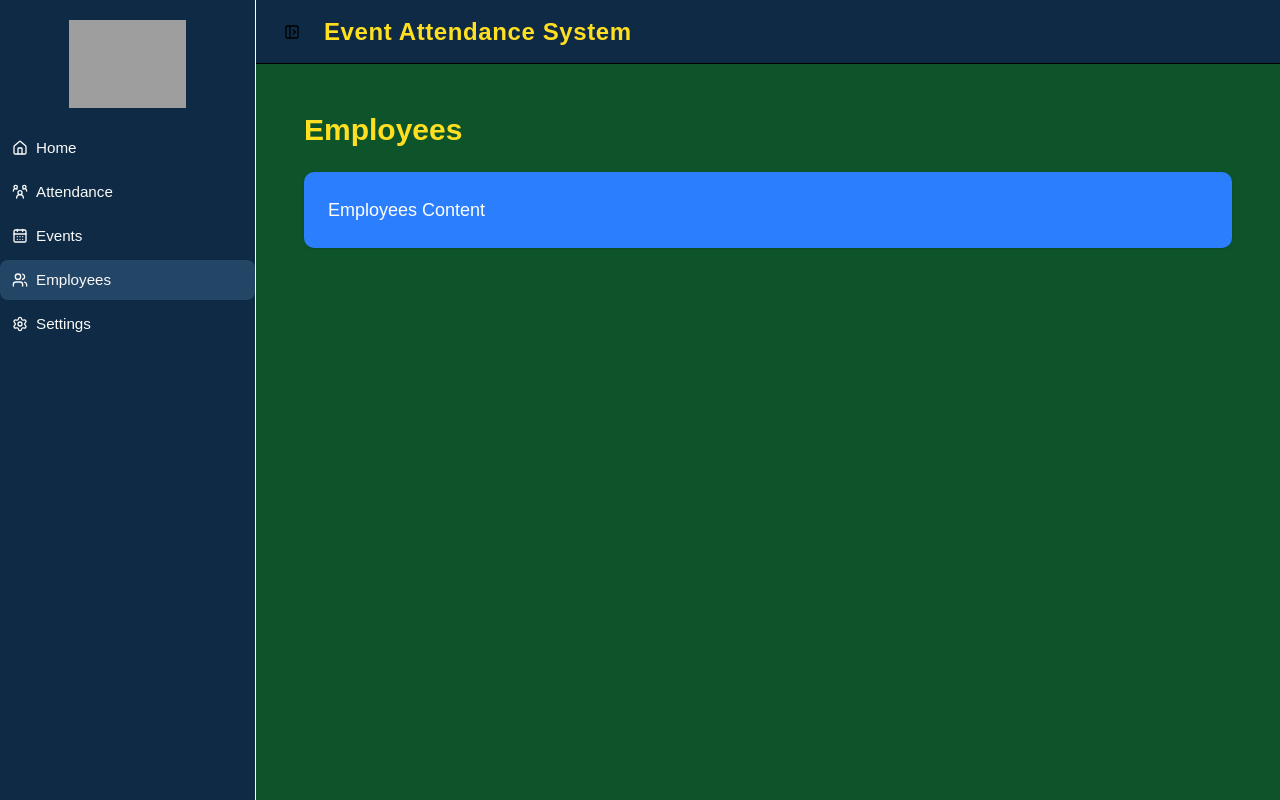
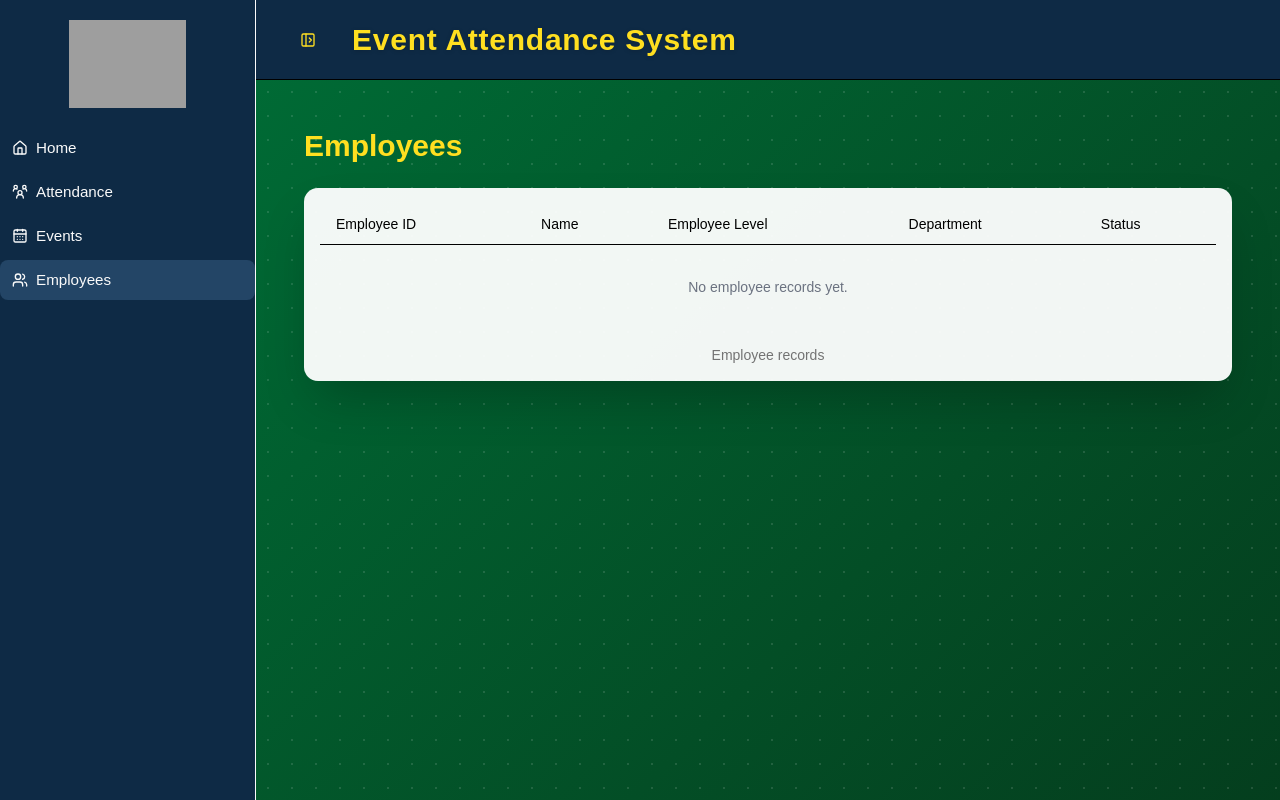
Before and after one commit to trustmeimadev/ojt-guide, a React (Vite) app in the folder eventattendancejs.client/: page /employees in a window 1280 px wide. Built offline with nearby package versions, Linux system fonts and the light colour scheme; grey boxes are pictures that could not be loaded.

Commit message:
Changes applied and some are added

```diff
--- a/eventattendancejs.client/src/App.css
+++ b/eventattendancejs.client/src/App.css
@@ -80,6 +80,11 @@
         linear-gradient(135deg, oklch(46% 0.12 152.535), oklch(32% 0.08 152.535));
     background-size: 24px 24px, 100% 100%;
 }
+
+/* Keep the page shell transparent so the shared patterned background remains visible. */
+.page-shell {
+    background: transparent;
+}
 /* Full-page layout reset for the routed application. */
 #root {
     width: 100%;
--- a/eventattendancejs.client/src/components/app-layout.jsx
+++ b/eventattendancejs.client/src/components/app-layout.jsx
@@ -13,14 +13,14 @@ export default function AppLayout() { //Dashboard layout with sidebar and routed
 
             <SidebarInset>
                 {/* Sidebar toggle and current page title. */}
-                <header className="flex h-16 items-center gap-3 border-b bg-sidebar px-4"> {/* This changes the background color of the header */}
-                    <SidebarTrigger className="size-10 [&_svg]:size-6" />
-                    <h1 className="min-w-max whitespace-nowrap text-2xl font-bold tracking-wide text-yellow-300">
+                <header className="flex h-20 items-center gap-4 border-b bg-sidebar px-6"> {/* This changes the background color of the header */}
+                    <SidebarTrigger className="size-14 text-yellow-300 [&_svg]:size-9" />
+                    <h1 className="min-w-max whitespace-nowrap text-3xl font-extrabold tracking-wide text-yellow-300 drop-shadow-sm">
                         Event Attendance System
                     </h1>
                 </header>
 
-                <main className="flex-1 p-4">
+                <main className="page-background min-h-[calc(100vh-5rem)] flex-1 p-4">
 
                     <Outlet />
                 </main>
--- a/eventattendancejs.client/src/components/app-sidebar.jsx
+++ b/eventattendancejs.client/src/components/app-sidebar.jsx
@@ -1,7 +1,6 @@
 import { // Importing necessary icons from the lucide-react library for use in the sidebar navigation.
     CalendarDays,
     Users,
-    Settings,
     Home,
     UserRoundGroup,
 } from "lucide-react";
@@ -43,12 +42,6 @@ const items = [
         url: "/employees",
         icon: Users,
         // page: "employees",
-    },
-    {
-        title: "Settings",
-        url: "/settings",
-        icon: Settings,
-        // page: "settings",
     },
 ];
 
--- a/eventattendancejs.client/src/components/page-shell.jsx
+++ b/eventattendancejs.client/src/components/page-shell.jsx
@@ -6,7 +6,7 @@ export default function PageShell({
     children,
 }) {
     return (
-        <div className="p-8  mb-5">
+        <div className="page-shell p-8 mb-5">
             <h1 className="mb-6 text-3xl font-bold text-yellow-300">
                 {title}
             </h1>
--- a/eventattendancejs.client/src/pages/employees.jsx
+++ b/eventattendancejs.client/src/pages/employees.jsx
@@ -1,10 +1,51 @@
 import PageShell from "@/components/page-shell"; // Importing the PageShell component to provide a consistent layout for the Employees page.
+import {
+    Table,
+    TableBody,
+    TableCaption,
+    TableCell,
+    TableHead,
+    TableHeader,
+    TableRow,
+} from "@/components/ui/table";
 
 export default function EmployeesPage() { // The layout for the Employees page
     return (
         <PageShell title="Employees">
-            <div className="rounded-lg bg-blue-500 p-6 text-lg text-white shadow-sm">
-                Employees Content
+            <div className="w-full overflow-hidden rounded-xl bg-white/95 p-4 shadow-2xl">
+                <Table className="text-black" style={{ color: "#000000" }}>
+                    <TableCaption>Employee records</TableCaption>
+                    <TableHeader>
+                        <TableRow>
+                            <TableHead className="text-black" style={{ color: "#000000" }}>
+                                Employee ID
+                            </TableHead>
+                            <TableHead className="text-black" style={{ color: "#000000" }}>
+                                Name
+                            </TableHead>
+                            <TableHead className="text-black" style={{ color: "#000000" }}>
+                                Employee Level
+                            </TableHead>
+                            <TableHead className="text-black" style={{ color: "#000000" }}>
+                                Department
+                            </TableHead>
+                            <TableHead className="text-black" style={{ color: "#000000" }}>
+                                Status
+                            </TableHead>
+                        </TableRow>
+                    </TableHeader>
+                    <TableBody>
+                        <TableRow>
+                            <TableCell
+                                colSpan={5}
+                                className="py-8 text-center"
+                                style={{ color: "#6b7280" }}
+                            >
+                                No employee records yet.
+                            </TableCell>
+                        </TableRow>
+                    </TableBody>
+                </Table>
             </div>
         </PageShell>
     );
--- a/eventattendancejs.client/src/pages/homepage.jsx
+++ b/eventattendancejs.client/src/pages/homepage.jsx
@@ -1,5 +1,6 @@
 import PageShell from "@/components/page-shell"; // Importing the PageShell component to provide a consistent layout for the homepage.
 import { usePersistedState } from "@/hooks/use-persisted-state"; // Custom hook to persist state in localStorage and synchronize across tabs.
+import { Button } from "@/components/ui/button";
 import {
     Table,
     TableBody,
@@ -19,7 +20,7 @@ function formatDateTime(value) { // A utility function to format date and time v
     }).format(new Date(value));
 }
 
-function DashboardTable({ headers, rows }) { // Combined table for displaying attendance and event records on the homepage.
+function DashboardTable({ headers, rows, onClearLogs }) { // Combined table for displaying attendance and event records on the homepage.
     return (
         <div className="dashboard-table w-full overflow-hidden rounded-xl bg-white/95 p-3 shadow-2xl">
             <Table className="text-xs text-black" style={{ color: "#000000" }}>
@@ -61,13 +62,34 @@ function DashboardTable({ headers, rows }) { // Combined table for displaying at
                     )}
                 </TableBody>
             </Table>
+            <div className="flex justify-start border-t border-sidebar-border bg-sidebar p-3">
+                <Button
+                    type="button"
+                    variant="destructive"
+                    size="lg"
+                    className="bg-red-600 px-5 font-bold text-white shadow-lg hover:bg-red-700"
+                    style={{ backgroundColor: "#dc2626", color: "#ffffff" }}
+                    onClick={onClearLogs}
+                >
+                    Clear Logs
+                </Button>
+            </div>
         </div>
     );
 }
 
 export default function HomePage() { // The layout for the homepage
-    const [attendanceRecords] = usePersistedState("attendance-records", []);
-    const [events] = usePersistedState("event-records", []);
+    const [attendanceRecords, setAttendanceRecords] = usePersistedState("attendance-records", []);
+    const [events, setEvents] = usePersistedState("event-records", []);
+
+    function clearLogs() {
+        if (!window.confirm("Clear all attendance logs?")) return;
+
+        setAttendanceRecords([]);
+        setEvents((currentEvents) =>
+            currentEvents.map((event) => ({ ...event, attendees: [] }))
+        );
+    }
 
     const eventRows = events.flatMap((event) => {
         const attendees = event.attendees ?? [];
@@ -77,17 +99,16 @@ export default function HomePage() { // The layout for the homepage
             event.venue,
             formatDateTime(event.start),
             formatDateTime(event.ended),
-            formatDateTime(event.dateCreated),
         ];
 
         if (attendees.length === 0) {
             return [{
                 id: event.id,
-                cells: ["—", "—", "—", eventDetails[0], eventDetails[1], eventDetails[2], "—", "—", eventDetails[3], eventDetails[4], eventDetails[5]],
+                 cells: ["—", "—", "—", eventDetails[0], eventDetails[1], eventDetails[2], "—", "—", eventDetails[3], eventDetails[4]],
             }];
         }
 
-        return attendees.map((attendee) => ({
+        return attendees.map((attendee) => ({ // This maps each attendee to a row in the table, combining their details with the event details.
             id: `${event.id}-${attendee.id}`,
             cells: [
                 attendee.employeeId,
@@ -100,7 +121,6 @@ export default function HomePage() { // The layout for the homepage
                 attendee.status,
                 eventDetails[3],
                 eventDetails[4],
-                eventDetails[5],
             ],
         }));
     });
@@ -112,7 +132,7 @@ export default function HomePage() { // The layout for the homepage
         .filter((record) => !linkedAttendanceIds.has(record.id))
         .map((record) => ({
             id: record.id,
-            cells: [record.employeeId, record.name ?? "—", record.level ?? "—", record.eventId ?? "—", record.event, record.venue ?? "—", record.date, record.status, "—", "—", "—"],
+            cells: [record.employeeId, record.name ?? "—", record.level ?? "—", record.eventId ?? "—", record.event, record.venue ?? "—", record.date, record.status, "—", "—"],
         }));
 
     const combinedRows = [...eventRows, ...orphanAttendanceRows];
@@ -120,7 +140,7 @@ export default function HomePage() { // The layout for the homepage
     return (
         <PageShell title="Dashboard">
             <div className="flex flex-col gap-6">
-                <DashboardTable
+I                 <DashboardTable
                     headers={[
                         "Employee ID",
                         "Name",
@@ -132,9 +152,9 @@ export default function HomePage() { // The layout for the homepage
                         "Status",
                         "Event Start",
                         "Event Ended",
-                        "Date Created",
                     ]}
                     rows={combinedRows}
+                    onClearLogs={clearLogs}
                 />
             </div>
         </PageShell>
--- a/eventattendancejs.client/src/pages/settings.jsx
+++ /dev/null
@@ -1,11 +0,0 @@
-import PageShell from "@/components/page-shell";
-
-export default function SettingsPage() {
-    return (
-        <PageShell title="Settings">
-            <div className="rounded-lg bg-blue-500 p-6 text-lg text-white shadow-sm">
-                Settings Content
-            </div>
-        </PageShell>
-    );
-}
--- a/eventattendancejs.client/src/router.jsx
+++ b/eventattendancejs.client/src/router.jsx
@@ -3,7 +3,6 @@ import AppLayout from "@/components/app-layout"; // Importing the AppLayout comp
 import HomePage from "@/pages/homepage"; // Importing the HomePage component for the root route
 import EventPage from "@/pages/events"; // Importing the EventPage component for the events route
 import EmployeesPage from "@/pages/employees"; // Importing the EmployeesPage component for the employees route
-import SettingsPage from "@/pages/settings"; // Importing the SettingsPage component for the settings route
 import AttendancePage from "@/pages/attendance"; // Importing the AttendancePage component for the attendance route
 
 export const router = createBrowserRouter([ // Creating a router instance using createBrowserRouter with route configurations
@@ -14,7 +13,6 @@ export const router = createBrowserRouter([ // Creating a router instance using
             { path: "/", element: <HomePage /> },
             { path: "/events", element: <EventPage /> },
             { path: "/employees", element: <EmployeesPage /> },
-            { path: "/settings", element: <SettingsPage /> },
             { path: "/attendance", element: <AttendancePage /> },
         ],
     },
```
